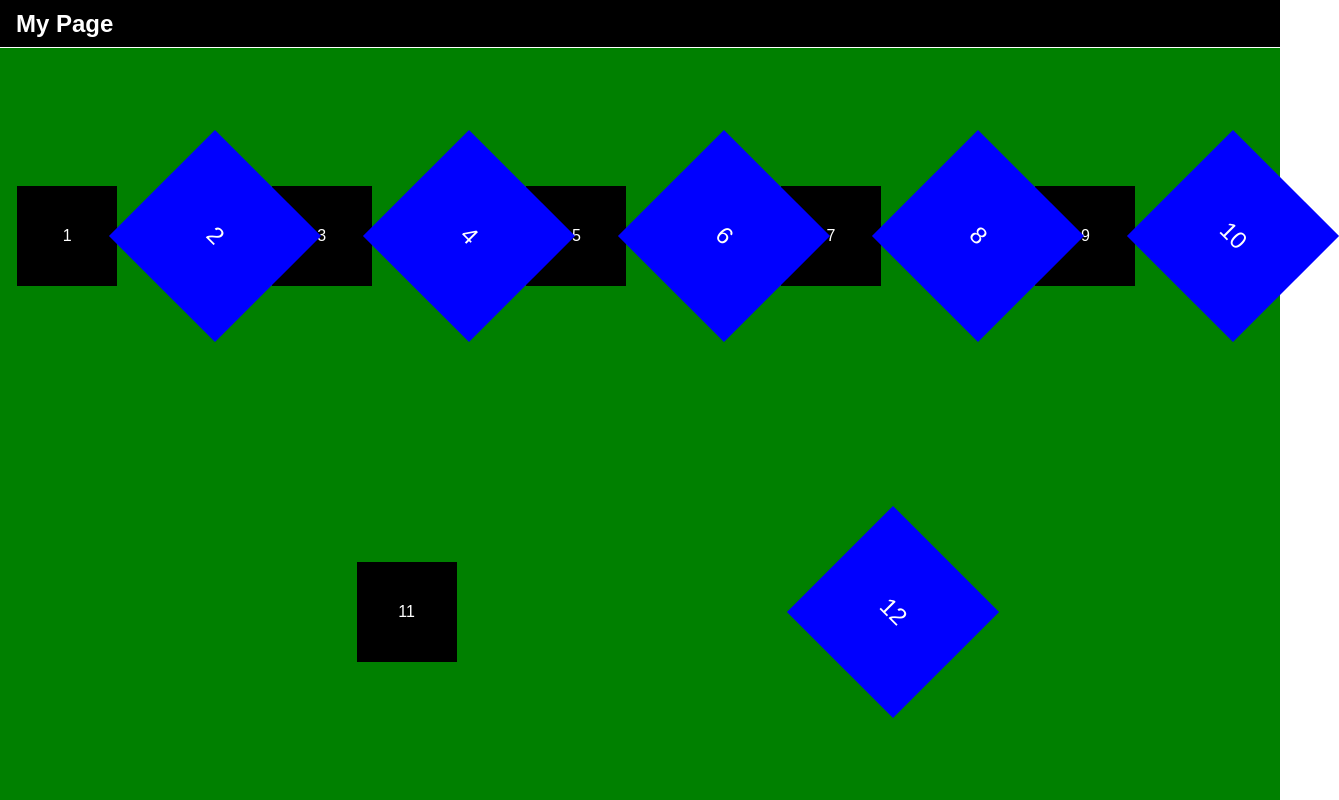
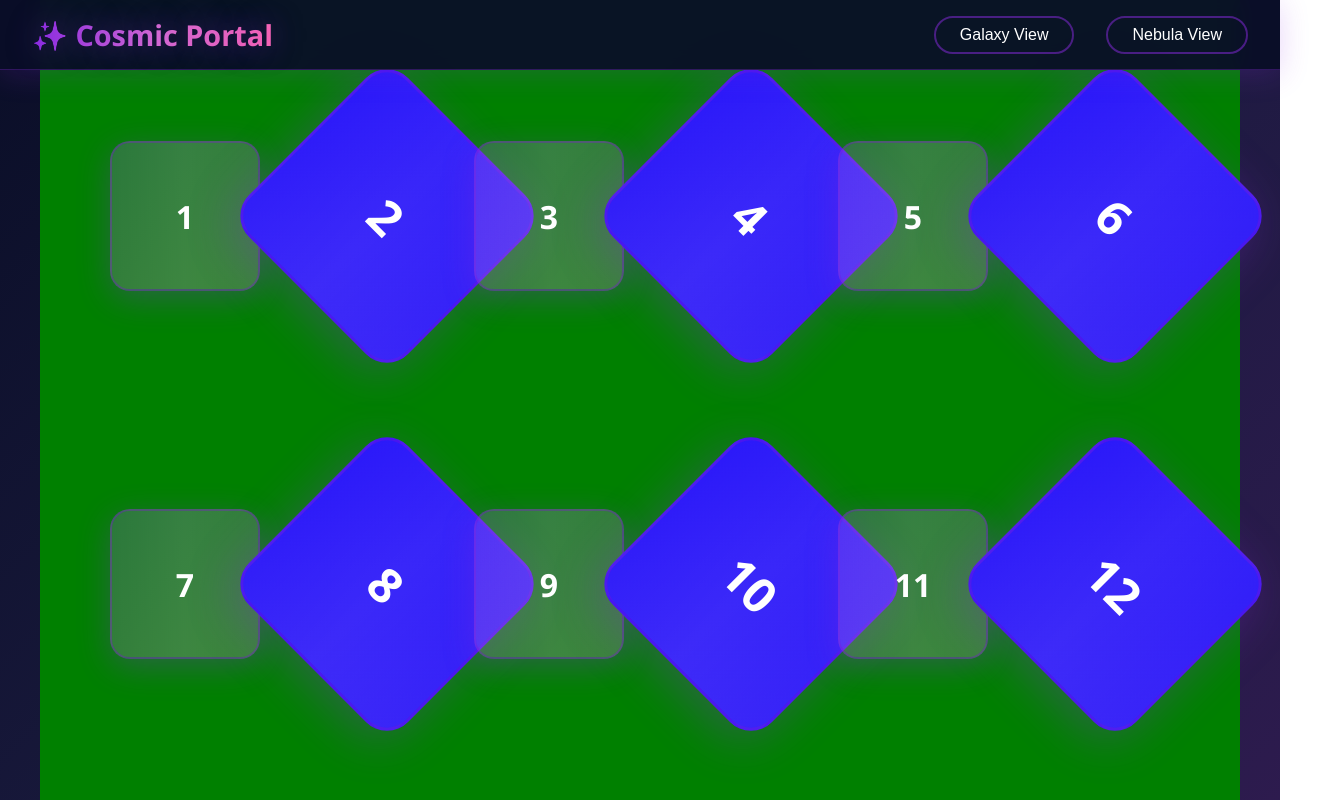
Before and after one commit to IssamAbuDiachaka/DOM-Manipulation, a plain HTML site: page index.html in a window 1280 px wide. Shown: the whole page, 1339 px wide, since content can reach past the window. Drawn offline with Linux system fonts and the light colour scheme.

Commit message:
added cosmic styles

```diff
--- a/index.html
+++ b/index.html
@@ -12,12 +12,14 @@
         }
 
         html {
-            font-family: Arial, Helvetica, sans-serif;
+            font-family: 'Segoe UI', Tahoma, Geneva, Verdana, sans-serif;
             font-size: 16px;
         }
 
         body {
             min-height: 100vh;
+            background: linear-gradient(135deg, #0a0e27 0%, #1a1a3e 50%, #2d1b4e 100%);
+            overflow-x: hidden;
         }
 
         main {
@@ -25,21 +27,56 @@
             flex-direction: column;
             justify-content: center;
             align-items: center;
+            position: relative;
         }
 
         nav {
             display: flex;
             justify-content: space-between;
             align-items: center;
-            padding: 1rem;
+            padding: 1rem 2rem;
             width: 100vw;
-            height: 48px;
+            height: 70px;
             position: fixed;
             top: 0;
-            border-bottom: 1px solid #fff;
-            z-index: 2;
-            background-color: #000;
+            border-bottom: 1px solid rgba(138, 43, 226, 0.3);
+            z-index: 1000;
+            background: rgba(10, 14, 39, 0.95);
+            backdrop-filter: blur(10px);
             color: #fff;
+            box-shadow: 0 4px 30px rgba(138, 43, 226, 0.2);
+        }
+
+        nav h1 {
+            font-size: 1.8rem;
+            background: linear-gradient(90deg, #8a2be2, #da70d6, #ff69b4);
+            -webkit-background-clip: text;
+            -webkit-text-fill-color: transparent;
+            background-clip: text;
+            text-shadow: 0 0 30px rgba(138, 43, 226, 0.5);
+        }
+
+        .nav-links {
+            display: flex;
+            gap: 2rem;
+        }
+
+        .nav-links button {
+            background: transparent;
+            border: 2px solid rgba(138, 43, 226, 0.5);
+            color: #fff;
+            padding: 0.5rem 1.5rem;
+            border-radius: 25px;
+            cursor: pointer;
+            transition: all 0.3s ease;
+            font-size: 1rem;
+        }
+
+        .nav-links button:hover {
+            background: rgba(138, 43, 226, 0.3);
+            border-color: #8a2be2;
+            box-shadow: 0 0 20px rgba(138, 43, 226, 0.6);
+            transform: translateY(-2px);
         }
 
         section {
@@ -48,65 +85,193 @@
             justify-content: center;
             align-items: center;
             width: 100vw;
-            height: 100vh;
+            min-height: 100vh;
             z-index: 1;
-            padding-top: 48px;
+            padding-top: 70px;
+            position: relative;
+        }
+
+        .stars {
+            position: fixed;
+            top: 0;
+            left: 0;
+            width: 100%;
+            height: 100%;
+            pointer-events: none;
+            z-index: 0;
+        }
+
+        .star {
+            position: absolute;
+            width: 2px;
+            height: 2px;
+            background: white;
+            border-radius: 50%;
+            animation: twinkle 3s infinite;
+        }
+
+        @keyframes twinkle {
+            0%, 100% { opacity: 0.3; }
+            50% { opacity: 1; }
         }
 
         .view1 {
             display: flex;
             flex-direction: row;
             flex-wrap: wrap;
-            justify-content: space-evenly;
-            background-color: lightgray;
-            color: #000;
+            justify-content: center;
+            align-items: center;
+            gap: 2rem;
+            padding: 3rem;
+            max-width: 1200px;
         }
 
-        .view1 > div {
+        .cosmic-card {
             display: flex;
             flex-direction: column;
             justify-content: center;
             align-items: center;
-            width: 100px;
-            height: 100px;
-            background-color: #000;
+            width: 150px;
+            height: 150px;
+            background: linear-gradient(135deg, rgba(138, 43, 226, 0.2), rgba(218, 112, 214, 0.2));
+            border: 2px solid rgba(138, 43, 226, 0.4);
+            border-radius: 20px;
             color: #fff;
-            margin: 10px;
+            font-size: 2rem;
+            font-weight: bold;
+            cursor: pointer;
+            transition: all 0.4s cubic-bezier(0.175, 0.885, 0.32, 1.275);
+            position: relative;
+            overflow: hidden;
+            box-shadow: 0 8px 32px rgba(138, 43, 226, 0.3);
+        }
+
+        .cosmic-card::before {
+            content: '';
+            position: absolute;
+            top: -50%;
+            left: -50%;
+            width: 200%;
+            height: 200%;
+            background: linear-gradient(45deg, transparent, rgba(255, 255, 255, 0.1), transparent);
+            transform: rotate(45deg);
+            transition: all 0.6s;
+        }
+
+        .cosmic-card:hover::before {
+            left: 100%;
+        }
+
+        .cosmic-card:hover {
+            transform: translateY(-10px) scale(1.05);
+            box-shadow: 0 15px 50px rgba(138, 43, 226, 0.6);
+            border-color: #8a2be2;
         }
 
         .view2 {
-            display: flex;
+            display: none;
             flex-direction: column;
             justify-content: center;
             align-items: center;
-            display: none;
-            background-color: darkblue;
-            color: #fff;
+            gap: 2rem;
+            padding: 3rem;
+        }
+
+        .view2 h2 {
+            font-size: 3rem;
+            background: linear-gradient(90deg, #8a2be2, #da70d6, #ff69b4);
+            -webkit-background-clip: text;
+            -webkit-text-fill-color: transparent;
+            background-clip: text;
+            margin-bottom: 2rem;
+        }
+
+        .cosmic-container {
+            display: grid;
+            grid-template-columns: repeat(auto-fit, minmax(250px, 1fr));
+            gap: 2rem;
+            max-width: 1200px;
+            width: 100%;
+        }
+
+        .cosmic-panel {
+            background: rgba(138, 43, 226, 0.1);
+            border: 1px solid rgba(138, 43, 226, 0.3);
+            border-radius: 15px;
+            padding: 2rem;
+            backdrop-filter: blur(10px);
+            transition: all 0.3s ease;
+        }
+
+        .cosmic-panel:hover {
+            background: rgba(138, 43, 226, 0.2);
+            border-color: #8a2be2;
+            transform: translateY(-5px);
+            box-shadow: 0 10px 40px rgba(138, 43, 226, 0.4);
+        }
+
+        .cosmic-panel h3 {
+            color: #da70d6;
+            margin-bottom: 1rem;
+            font-size: 1.5rem;
+        }
+
+        .cosmic-panel p {
+            color: rgba(255, 255, 255, 0.8);
+            line-height: 1.6;
+        }
+
+        .floating-orb {
+            position: absolute;
+            border-radius: 50%;
+            filter: blur(40px);
+            opacity: 0.3;
+            animation: float 6s ease-in-out infinite;
+        }
+
+        @keyframes float {
+            0%, 100% { transform: translateY(0px); }
+            50% { transform: translateY(-20px); }
+        }
+
+        .pulse {
+            animation: pulse 2s ease-in-out infinite;
+        }
+
+        @keyframes pulse {
+            0%, 100% { opacity: 0.6; }
+            50% { opacity: 1; }
         }
     </style>
     <script defer src="js/main.js"></script>
   </head>
   <body>
+    <div class="stars" id="stars"></div>
     <nav>
-      <h1>My Page</h1>
+      <h1>✨ Cosmic Portal</h1>
+      <div class="nav-links">
+        <button id="btnView1">Galaxy View</button>
+        <button id="btnView2">Nebula View</button>
+      </div>
     </nav>
     <main>
       <section id="view1" class="view view1">
-        <div>1</div>
-        <div>2</div>
-        <div>3</div>
-        <div>4</div>
-        <div>5</div>
-        <div>6</div>
-        <div>7</div>
-        <div>8</div>
-        <div>9</div>
-        <div>10</div>
-        <div>11</div>
-        <div>12</div>
+        <div class="cosmic-card">1</div>
+        <div class="cosmic-card">2</div>
+        <div class="cosmic-card">3</div>
+        <div class="cosmic-card">4</div>
+        <div class="cosmic-card">5</div>
+        <div class="cosmic-card">6</div>
+        <div class="cosmic-card">7</div>
+        <div class="cosmic-card">8</div>
+        <div class="cosmic-card">9</div>
+        <div class="cosmic-card">10</div>
+        <div class="cosmic-card">11</div>
+        <div class="cosmic-card">12</div>
       </section>
       <section id="view2" class="view view2">
-        <h2>My 2nd View</h2>
+        <h2>🌌 Nebula Dashboard</h2>
+        <div class="cosmic-container" id="cosmicContainer"></div>
       </section>
     </main>
   </body>
```
